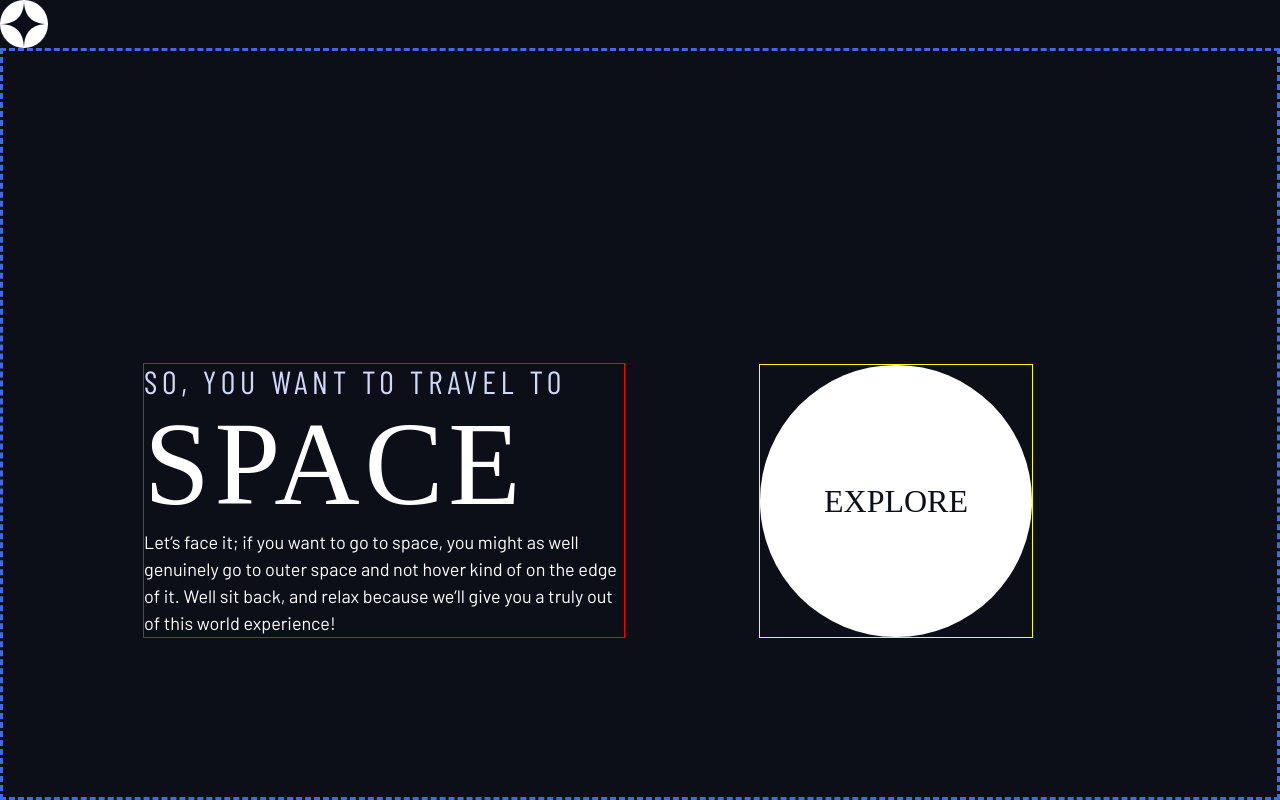
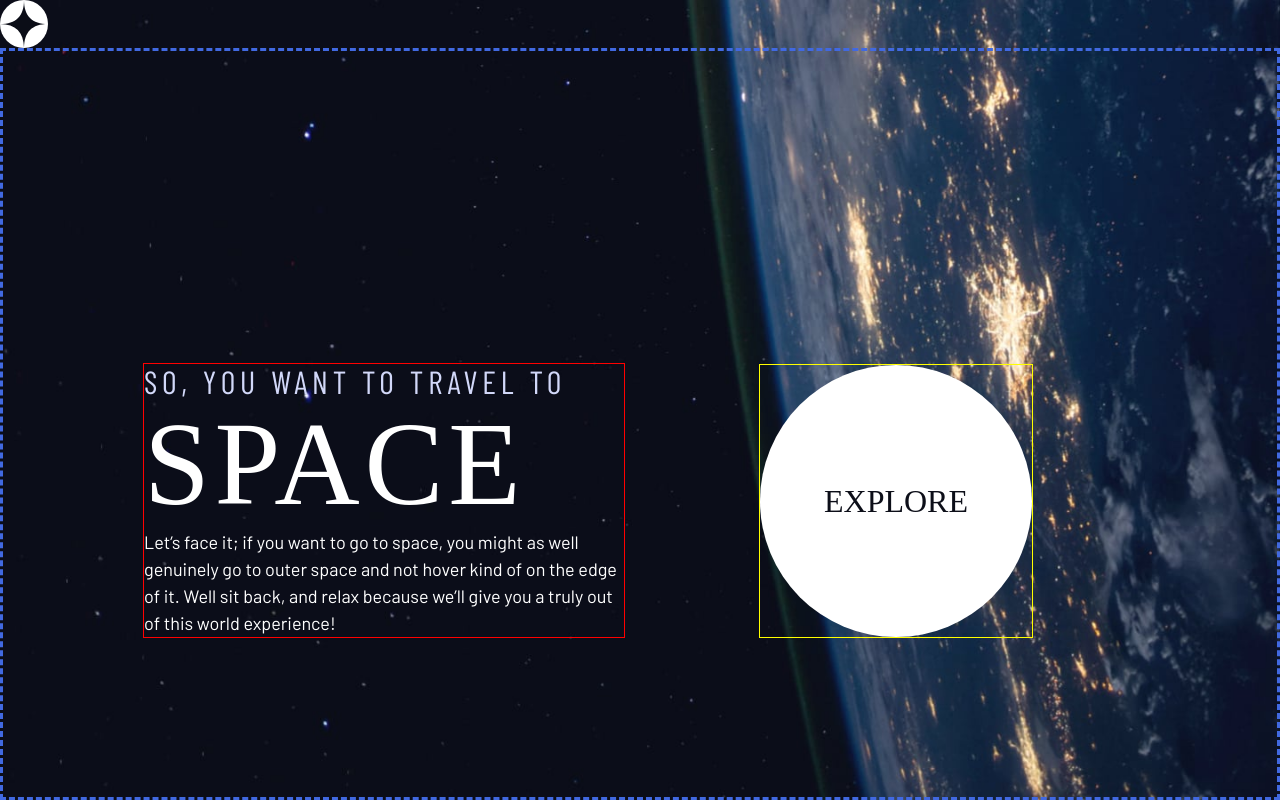
Before and after one commit to MrSnor/Space-tourism-multi-page-website, a plain HTML site: page index.html in a window 1280 px wide. Drawn offline with nearby package versions, Linux system fonts and the light colour scheme; a web font is replaced by a local one.

Commit message:
add background images(wrt screen size) to homepage

```diff
--- a/index.css
+++ b/index.css
@@ -397,3 +397,31 @@
   color: hsl(var(--clr-dark));
   background-color: hsl(var(--clr-white));
 }
+
+/* ------------------------------ */
+/* * Page specific background    */
+/* ----------------------------- */
+
+body {
+  background-size: cover;
+  background-position: bottom center;
+}
+
+/* home */
+
+.home {
+  background-image: url("./assets/home/background-home-mobile.jpg");
+}
+
+@media (min-width: 35em) {
+  .home {
+    background-position: center;
+    background-image: url("./assets/home/background-home-tablet.jpg");
+  }
+}
+
+@media (min-width: 45em) {
+  .home {
+    background-image: url("./assets/home/background-home-desktop.jpg");
+  }
+}
```
